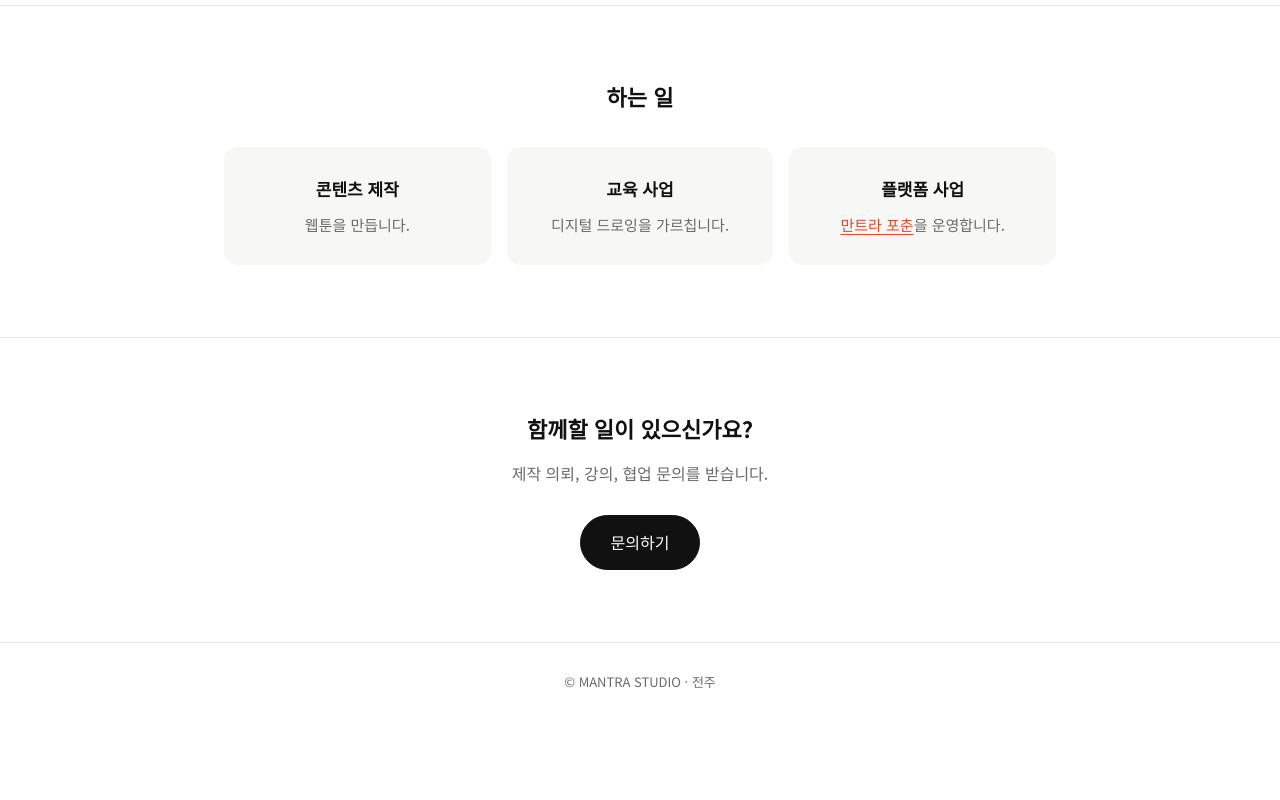
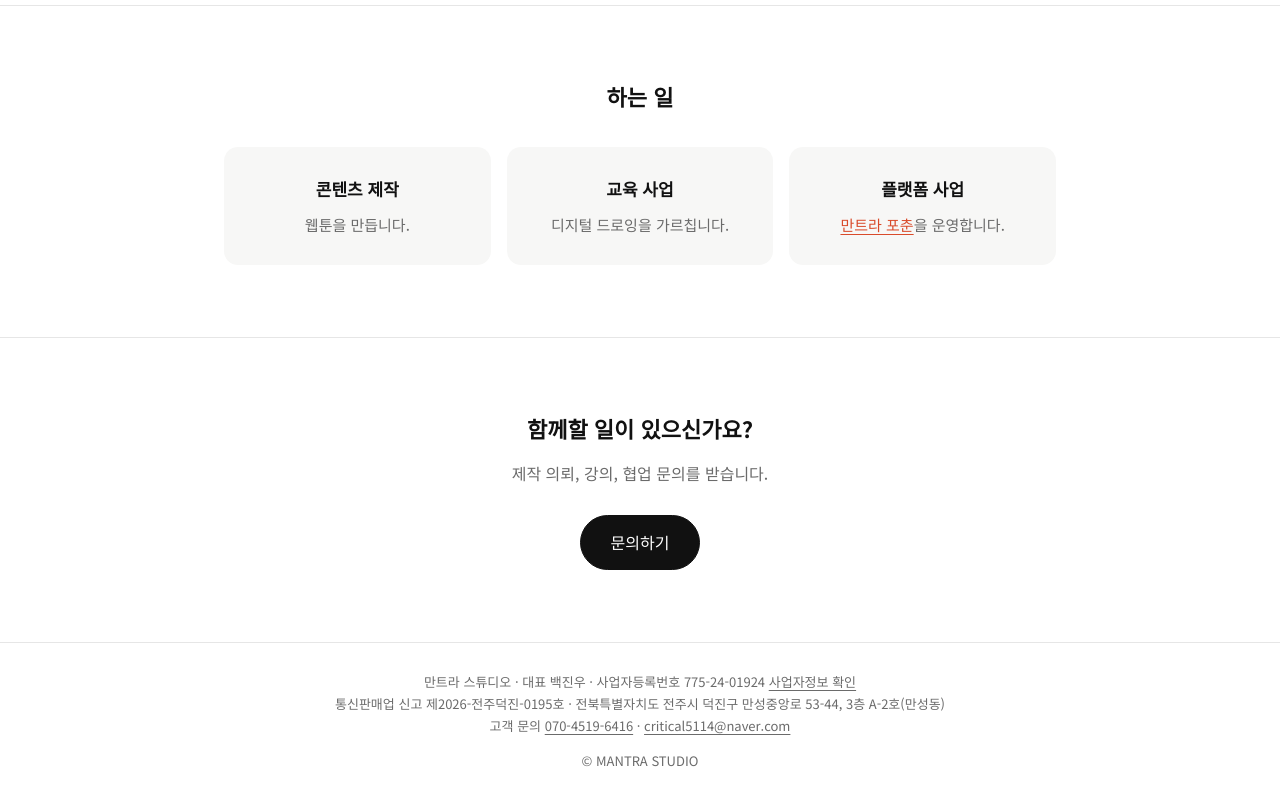
Before and after one commit to hollyppit/mantrahome1, a plain HTML site: page new-site/public/index.html in a window 1280 px wide. Shown: the part 609-1409 px from the top of the page. Before the commit the page ends 1330 px from the top, so only its background shows below. Drawn offline with Linux system fonts and the light colour scheme.

Commit message:
Add business info to footer
Co-Authored-By: Claude Sonnet 5.5 <noreply@anthropic.com>

```diff
--- a/new-site/public/index.html
+++ b/new-site/public/index.html
@@ -44,6 +44,8 @@
   .cta p { color:var(--muted); margin:-20px 0 28px; }
 
   footer { border-top:1px solid var(--line); padding:28px 0; color:var(--muted); font-size:13px; text-align:center; }
+  footer a { color:inherit; text-underline-offset:3px; }
+  footer .copy { margin-top:12px; }
 
   dialog { width:min(520px,calc(100% - 32px)); max-height:calc(100vh - 32px); border:0; border-radius:16px; padding:32px; box-shadow:0 24px 70px rgba(0,0,0,.25); }
   dialog::backdrop { background:rgba(0,0,0,.45); }
@@ -108,7 +110,12 @@
 </main>
 
 <footer>
-  <div class="wrap">© MANTRA STUDIO · 전주</div>
+  <div class="wrap">
+    <div>만트라 스튜디오 · 대표 백진우 · 사업자등록번호 775-24-01924 <a href="https://www.ftc.go.kr/bizCommPop.do?wrkr_no=7752401924" target="_blank" rel="noopener">사업자정보 확인</a></div>
+    <div>통신판매업 신고 제2026-전주덕진-0195호 · 전북특별자치도 전주시 덕진구 만성중앙로 53-44, 3층 A-2호(만성동)</div>
+    <div>고객 문의 <a href="tel:070-4519-6416">070-4519-6416</a> · <a href="mailto:critical5114@naver.com">critical5114@naver.com</a></div>
+    <div class="copy">© MANTRA STUDIO</div>
+  </div>
 </footer>
 
 <dialog id="dlg" aria-labelledby="dlgTitle">
```
